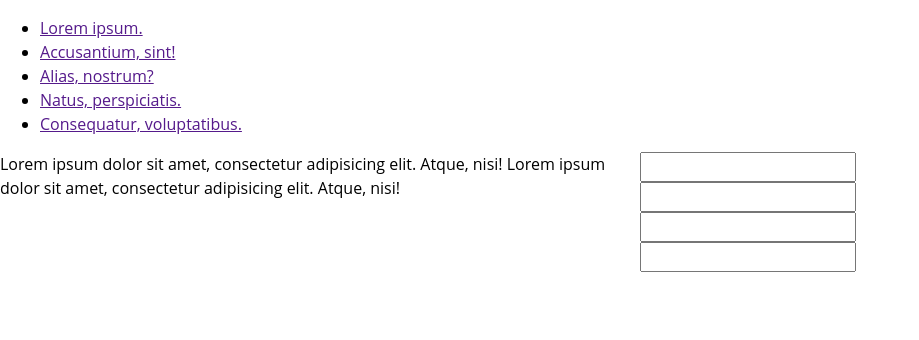
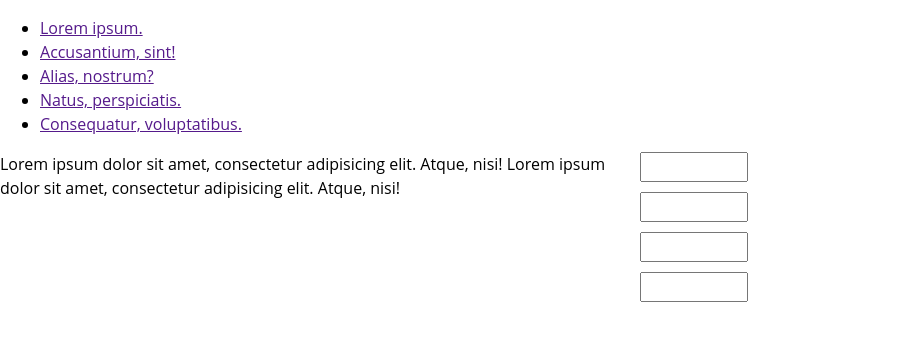
Before and after one commit to Valkor95/JS_HomeWorks, a plain HTML site: page pages/index.html in a window 1280 px wide. Shown: the whole page, without its empty margins (0-919 px from the left). Drawn offline with nearby package versions, Linux system fonts and the light colour scheme; files that its build step writes are made by us from their sources.

Commit message:
draft_2_6

```diff
--- a/scss/components/banner/_banner.scss
+++ b/scss/components/banner/_banner.scss
@@ -6,5 +6,14 @@
 
   }
 
+  &__label{
+    display: block;
+
+    input{
+      width: 100%;
+      margin-bottom: 10px;
+    }
+
+  }
 
 }
--- a/scss/index.scss
+++ b/scss/index.scss
@@ -1,3 +1,3 @@
 @import "./common";
 @import "./components/header";
-@import "./components/banner/index";
+@import "./components/banner";
```
Also changed, not shown: scss/components/banner/_index.scss (renamed from scss/components/banner/index.scss).
